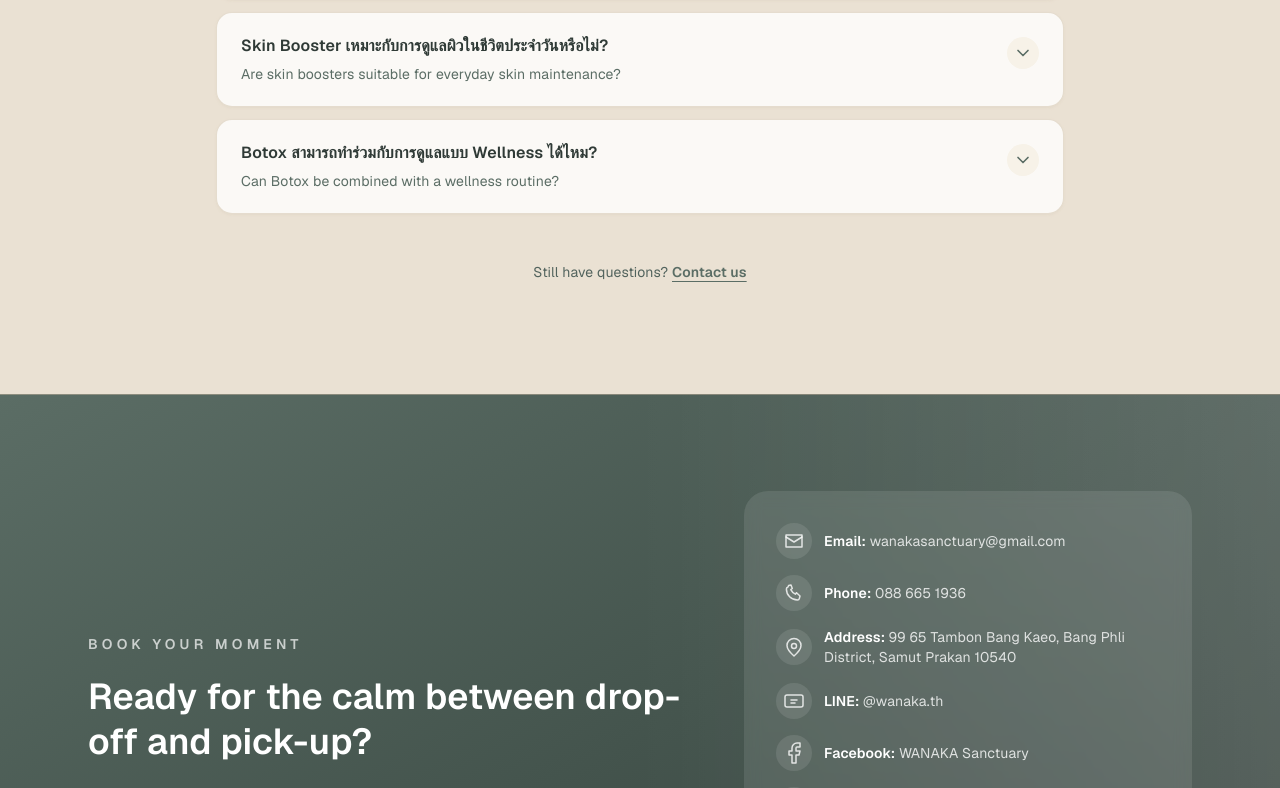
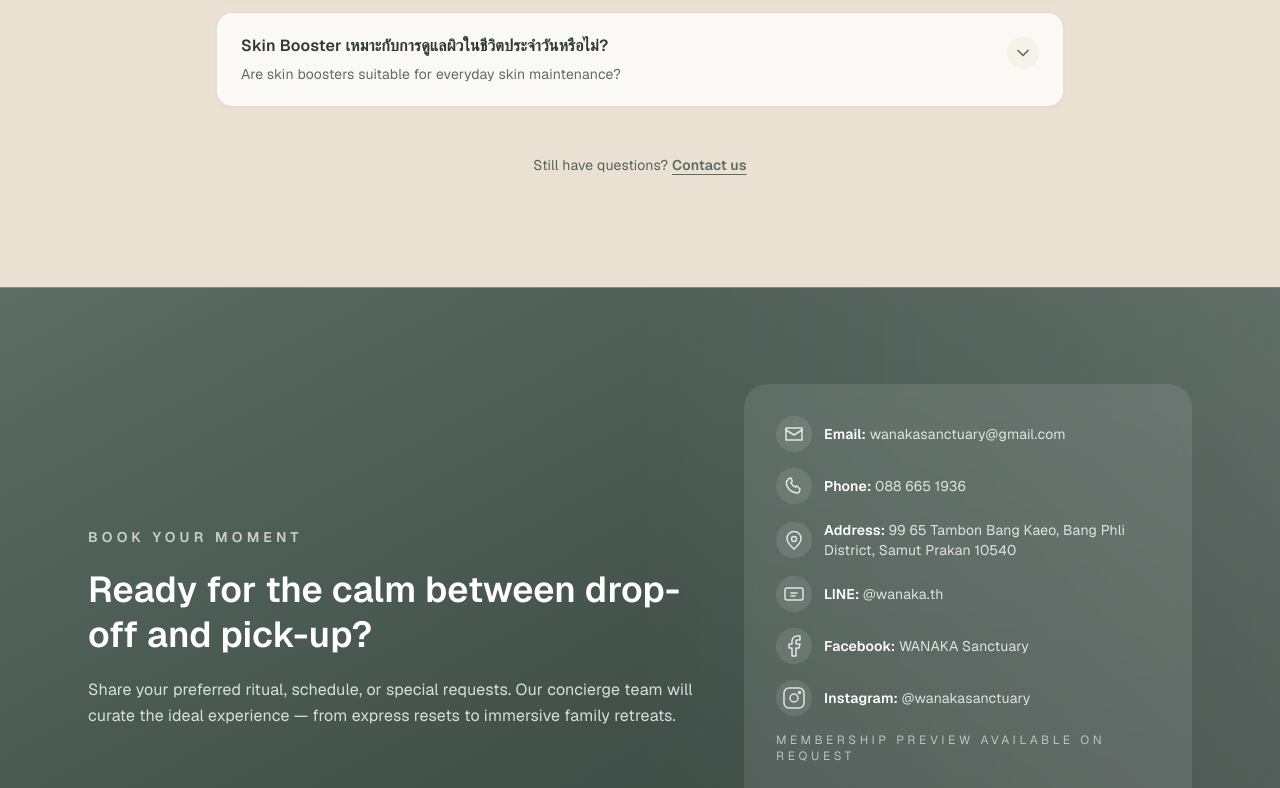
Before and after one commit to manjarb/nextjs-wakana-landing, a Next.js app: page /en in a window 1280 px wide. Shown: the part 7868-8656 px from the top of the page. Built offline with nearby package versions, Linux system fonts and the light colour scheme; no server answers.

Commit message:
refactor: Comment out unused FAQ item in HomePage component
- Temporarily disabled the FAQ item regarding Botox and wellness routines for future consideration.
- Maintained overall structure and readability of the FAQ section.

```diff
--- a/app/[locale]/page.tsx
+++ b/app/[locale]/page.tsx
@@ -624,13 +624,13 @@ const faqItems = [
     answerTH: 'Skin Booster มักถูกเลือกเป็นส่วนหนึ่งของการดูแลผิวระยะยาว เพื่อช่วยสนับสนุนความชุ่มชื้นและคุณภาพผิวอย่างสม่ำเสมอ ที่ Wanaka Sanctuary ใกล้ Mega Bangna เราช่วยวางแผนความถี่ให้เหมาะกับการใช้ชีวิตจริง — แอดไลน์ @wanaka.th',
     answerEN: 'Skin boosters can be part of a long-term routine to support hydration and skin quality. At Wanaka Sanctuary near Mega Bangna, frequency is planned around real life. Add LINE @wanaka.th.',
   },
-  {
-    id: 18,
-    questionTH: 'Botox สามารถทำร่วมกับการดูแลแบบ Wellness ได้ไหม?',
-    questionEN: 'Can Botox be combined with a wellness routine?',
-    answerTH: 'หลายคนเลือกผสาน Botox เข้ากับการดูแลแบบ Wellness เช่น Facial หรือ Head Spa เพื่อให้การดูแลผิวและการพักผ่อนเป็นไปอย่างสมดุล ที่ Wanaka Sanctuary โซนบางนา เราช่วยจัดลำดับการดูแลให้เหมาะและไม่เร่ง — แอดไลน์ @wanaka.th',
-    answerEN: 'Many choose to combine Botox with wellness care such as Facial or Head Spa for balanced skin and relaxation. At Wanaka Sanctuary near Bangna, we sequence care thoughtfully. Add LINE @wanaka.th.',
-  },
+  // {
+  //   id: 18,
+  //   questionTH: 'Botox สามารถทำร่วมกับการดูแลแบบ Wellness ได้ไหม?',
+  //   questionEN: 'Can Botox be combined with a wellness routine?',
+  //   answerTH: 'หลายคนเลือกผสาน Botox เข้ากับการดูแลแบบ Wellness เช่น Facial หรือ Head Spa เพื่อให้การดูแลผิวและการพักผ่อนเป็นไปอย่างสมดุล ที่ Wanaka Sanctuary โซนบางนา เราช่วยจัดลำดับการดูแลให้เหมาะและไม่เร่ง — แอดไลน์ @wanaka.th',
+  //   answerEN: 'Many choose to combine Botox with wellness care such as Facial or Head Spa for balanced skin and relaxation. At Wanaka Sanctuary near Bangna, we sequence care thoughtfully. Add LINE @wanaka.th.',
+  // },
 ];
 
 export default function HomePage() {
```
